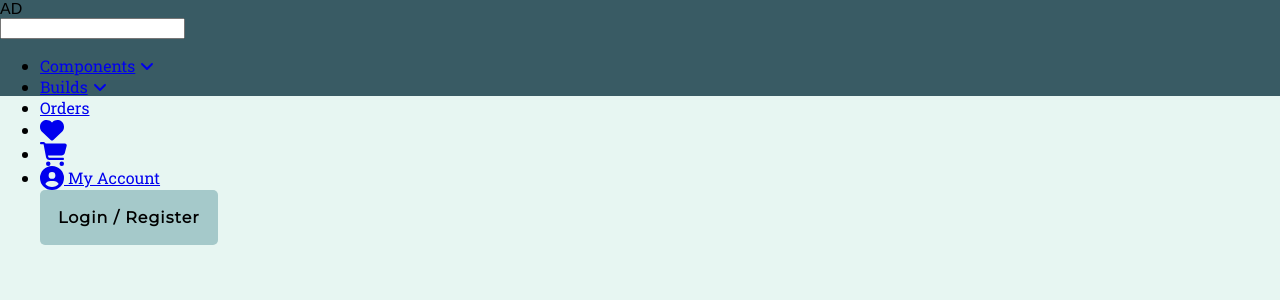
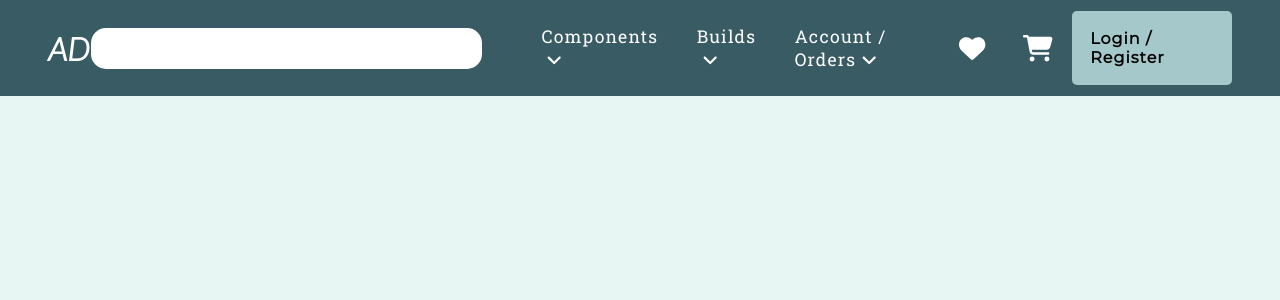
Before and after one commit to PunitorX/Atlas-Designs, a React (Create React App) app in the folder frontend/: page / in a window 1280 px wide. Shown: the top 300 px of the page. Built offline with nearby package versions, Linux system fonts and the light colour scheme.

Commit message:
'updated navbar, SearchBar'

```diff
--- a/frontend/src/components/Data/NavItems.js
+++ b/frontend/src/components/Data/NavItems.js
@@ -1,5 +1,5 @@
 export const NavItems = {
     itemOne: 'Components',
     itemTwo: 'Builds',
-    itemThree: 'Orders',
+    itemThree: 'Account / Orders',
 }
--- a/frontend/src/components/Navbar.js
+++ b/frontend/src/components/Navbar.js
@@ -12,26 +12,38 @@ const Nav = styled.nav`
 `
 
 const NavContainer = styled.div`
-
+  height: inherit;
+  display: flex;
+  align-items: center;
+  justify-content: space-between;
+  margin: 0 2rem;
+  padding: 0 1rem;
 `
 
 const NavLogo = styled.div`
-
-`
-
-const Search = styled.div`
-
+  font-size: 2rem;
+  font-family: 'Lato', sans-serif;
+  font-weight: 600;
+  color: #fff;
 `
 
 const NavList = styled.ul`
   font-family: 'Roboto Slab', sans-serif;
+  letter-spacing: 1.2px;
+  display: flex;
+  /* justify-content: center; */
+  align-items: center;
+  font-size: 1.1rem;
 `
 
 const NavItem = styled.li`
+  list-style-type: none;
+  padding: 0 1.2rem;
 `
 
 const NavLink = styled(Link)`
-
+  text-decoration: none;
+  color: #fff;
 `
 
 const Navbar = ({itemOne, itemTwo, itemThree}) => {
@@ -43,9 +55,7 @@ const Navbar = ({itemOne, itemTwo, itemThree}) => {
           AD
         </NavLogo>
 
-        <Search>
-          <SearchBar />
-        </Search>
+        <SearchBar />
 
         <NavList>
           <NavItem>
@@ -63,6 +73,7 @@ const Navbar = ({itemOne, itemTwo, itemThree}) => {
           <NavItem>
             <NavLink>
               {itemThree}
+              <FontAwesomeIcon icon={faAngleDown} size={'l'} transform={'right-5'}/>
             </NavLink>
           </NavItem>
           <NavItem>
@@ -75,13 +86,9 @@ const Navbar = ({itemOne, itemTwo, itemThree}) => {
               <FontAwesomeIcon icon={faShoppingCart} size={'xl'}/>
             </NavLink>
           </NavItem>
-          <NavItem>
-            <NavLink>
-              <FontAwesomeIcon icon={faCircleUser} size={'xl'}/> My Account
-            </NavLink>
-          </NavItem>
-          <ButtonOne>Login / Register</ButtonOne>
+
         </NavList>
+        <ButtonOne>Login / Register</ButtonOne>
 
       </NavContainer>
     </Nav>
--- a/frontend/src/components/SearchBar.js
+++ b/frontend/src/components/SearchBar.js
@@ -2,10 +2,24 @@ import React from 'react'
 import styled from 'styled-components'
 
 const Search = styled.div`
-
+  width: 450px;
+  display: flex;
+  justify-content: flex-end;
 `
 
 const SearchInput = styled.input`
+  width: 375px;
+  height: 25px;
+  padding: .5rem;
+  font-family: 'Roboto Slab', sans-serif;
+  letter-spacing: 1px;
+  border-radius: 15px;
+  border: none;
+  outline: none;
+
+  &:focus {
+    border: 5px solid #A5C9CA;
+  }
 `
 
 function SearchBar() {
@@ -13,6 +27,7 @@ function SearchBar() {
     <Search>
       <SearchInput />
     </Search>
+
   )
 }
 
```
